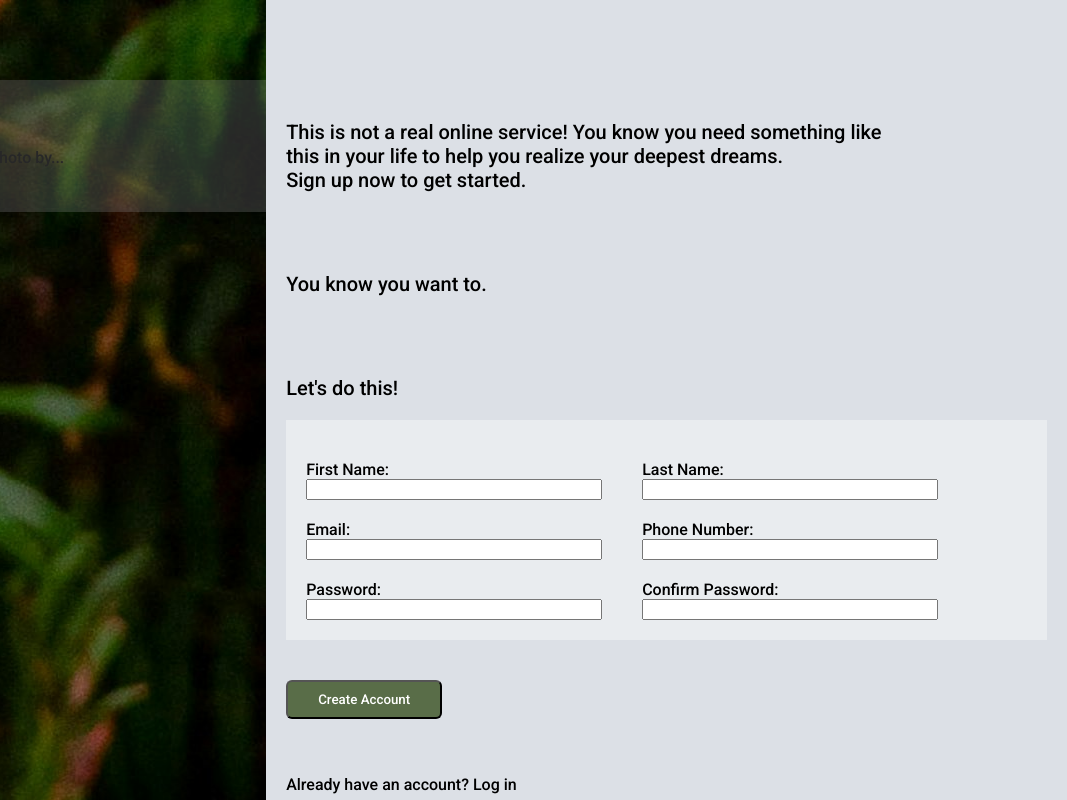
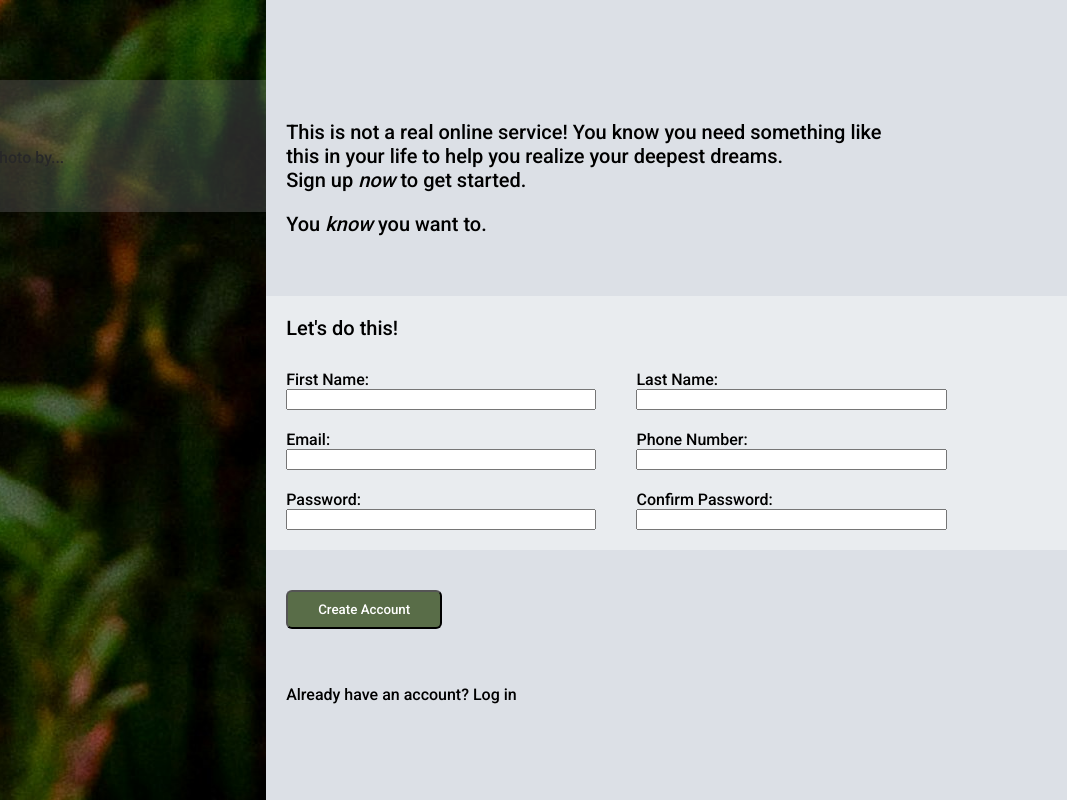
Before and after one commit to ldnjonas/signupform, a plain HTML site: page index.html in a window 1280 px wide. Shown: the top 800 px of the page, 213-1280 px from the left. Drawn offline with Linux system fonts and the light colour scheme; files whose address does not match are found by name.

Commit message:
Add italic font

```diff
--- a/index.html
+++ b/index.html
@@ -20,16 +20,17 @@
 
     <div class="right-side">
         <div class="text">
-            <p>This is not a real online service! You know you need something like<br>  this in your life to help you realize your deepest dreams. <br> Sign up now to get started.</p>
+            <p>This is not a real online service! You know you need something like<br>  this in your life to help you realize your deepest dreams. <br> Sign up <em>now</em> to get started.</p>
         </div>
 
         <div class="subtext">
-            <p>You know you want to.</p>
+            <p>You <em>know</em> you want to.</p>
         </div>
 
         <div class="form">
+            <form>
                 <p class="text">Let's do this!</p>
-            <form>
+                <div class="box">
                     <div class="left-form">
                         <label for="firstname">First Name:</label>
                         <input type="text" id="firstname" name="user_name" />
@@ -52,7 +53,7 @@
                         <input type="password" id="passwordconfirm" name="passwordconfirm" />
                     </div>
                     <div class="empty-form-space">
-
+                </div>
                 </div>
             </form>
         </div>
--- a/style.css
+++ b/style.css
@@ -60,6 +60,30 @@ body{
 .form form{
     background-color: #e9ecef;
     display: flex;
+    flex-direction: column;
+
+}
+
+.form{
+    padding-left: 0px;
+    padding-right: 0px;
+
+}
+
+.subtext, .subtext p{
+    padding-top: 0px;
+    margin-top: -10px;
+}
+
+form .text{
+    padding-left:20px;
+    margin-bottom: -10px;
+}
+
+
+.box{
+    display:flex;
+    padding-top: 0px;
 }
 
 .odin-logo{
```
Lines whose indentation alone changed are shown as unchanged.
